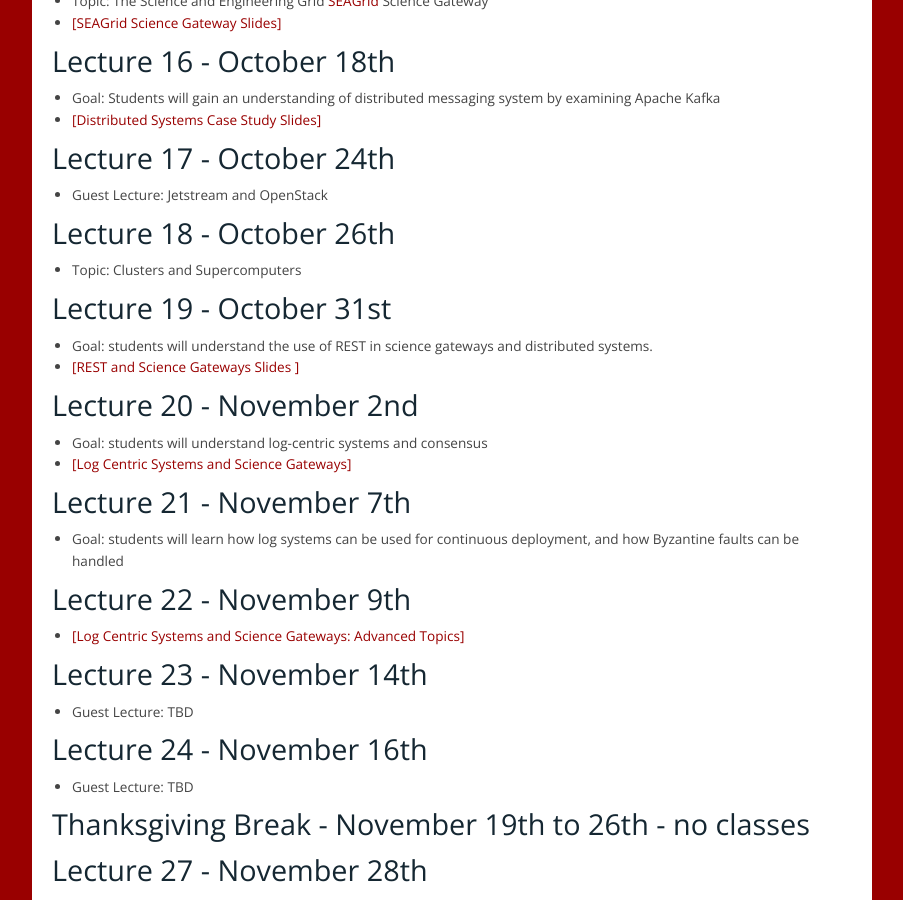
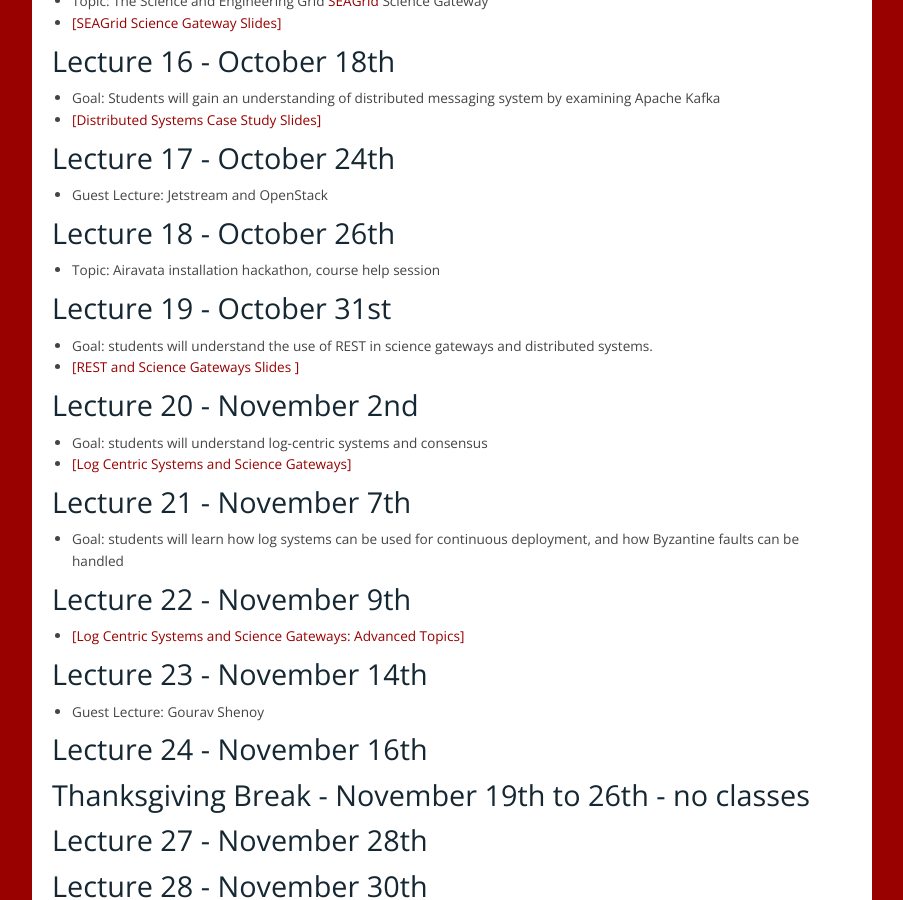
Before and after one commit to airavata-courses/airavata-courses.github.io, a Jekyll site: the page built from lectures.md, in a window 1280 px wide and 900 px high, scrolled down 2174 px. Shown: the whole window, without its empty margins (258-1161 px from the left). Built offline with Jekyll 4.4.1, drawn with Linux system fonts in a browser that asks for light colours; our own code applies the rules of GitHub Pages for plain Markdown files.

```diff
--- a/lectures.md
+++ b/lectures.md
@@ -103,7 +103,7 @@
 * Guest Lecture: Jetstream and OpenStack
 
 ###  Lecture 18 - October 26th
-* Topic: Clusters and Supercomputers
+* Topic: Airavata installation hackathon, course help session
 
 ###  Lecture 19 - October 31st
 * Goal: students will understand the use of REST in science gateways and distributed systems.
@@ -120,10 +120,9 @@
 * [[Log Centric Systems and Science Gateways: Advanced Topics]]({{ site.url }}slides/Fall2017-AdvancedRaftTopics.pdf)
 
 ###  Lecture 23 - November 14th
-* Guest Lecture: TBD
+* Guest Lecture: Gourav Shenoy
 
 ###  Lecture 24 - November 16th
-* Guest Lecture: TBD
 
 ### Thanksgiving Break - November 19th to 26th - no classes
 
```
